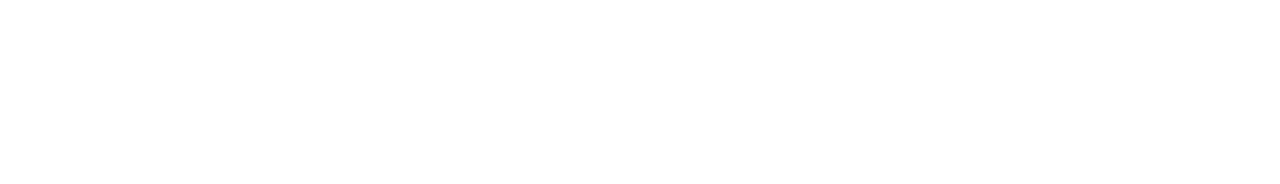
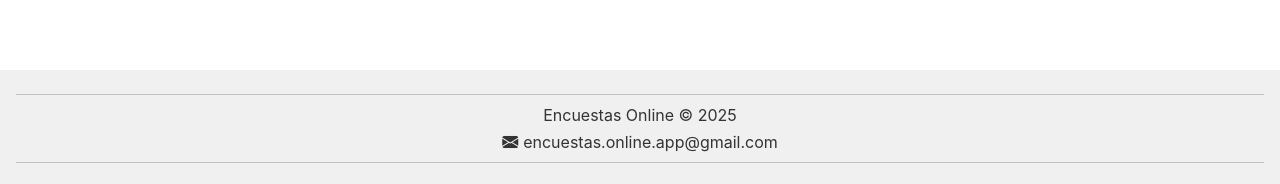
Before and after one commit to candeviolam/proyecto-final-frontend, a React (Vite) app: page / in a window 1280 px wide. Shown: the part 783-967 px from the top of the page. Before the commit the page ends 821 px from the top, so only its background shows below. Built offline with nearby package versions, Linux system fonts and the light colour scheme; no server answers.

Commit message:
Creación de footer

```diff
--- a/src/App.jsx
+++ b/src/App.jsx
@@ -10,6 +10,7 @@
 import ComponenteNavbar from "./components/Navbar";
 import TodasLasEncuestas from "./components/TodasLasEncuestas";
 import Pagina404 from "./components/Pagina404";
+import Footer from "./components/Footer";
 import "bootstrap-icons/font/bootstrap-icons.css";
 import "./styles/global.css";
 import "./styles/index.css";
@@ -73,6 +74,8 @@
         <Route path="/todas" element={<TodasLasEncuestas />} />
         <Route path="*" element={<Pagina404 />} />
       </Routes>
+
+      <Footer />
     </BrowserRouter>
   );
 }
--- /dev/null
+++ b/src/components/Footer.jsx
@@ -0,0 +1,21 @@
+export default function Footer() {
+  return (
+    <footer
+      style={{
+        backgroundColor: "#f0f0f0",
+        color: "#333",
+        textAlign: "center",
+        padding: "1rem",
+        marginTop: "2rem",
+      }}
+    >
+      <hr style={{ margin: "0.5rem 0" }} />
+      <p style={{ margin: "0.2rem" }}>Encuestas Online © 2025</p>
+      <p style={{ margin: "0.2rem" }}>
+        <i className="bi bi-envelope-fill" style={{ marginRight: "5px" }}></i>
+        encuestas.online.app@gmail.com
+      </p>
+      <hr style={{ margin: "0.5rem 0" }} />
+    </footer>
+  );
+}
```
